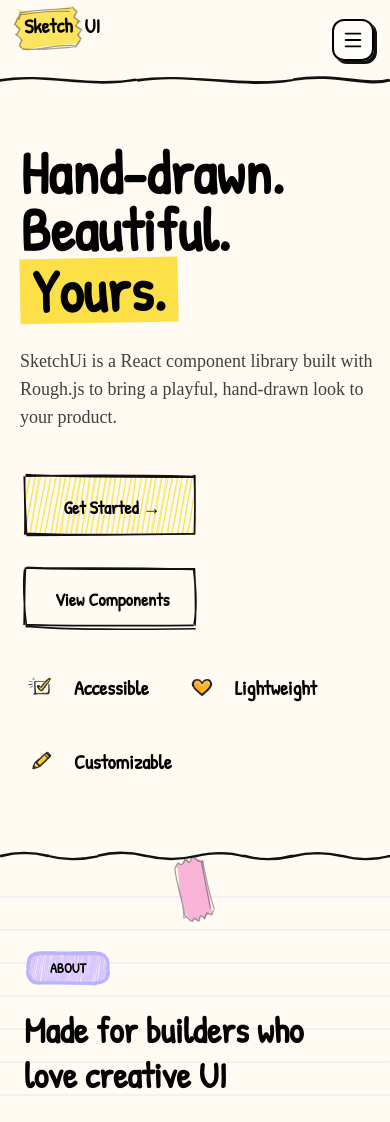
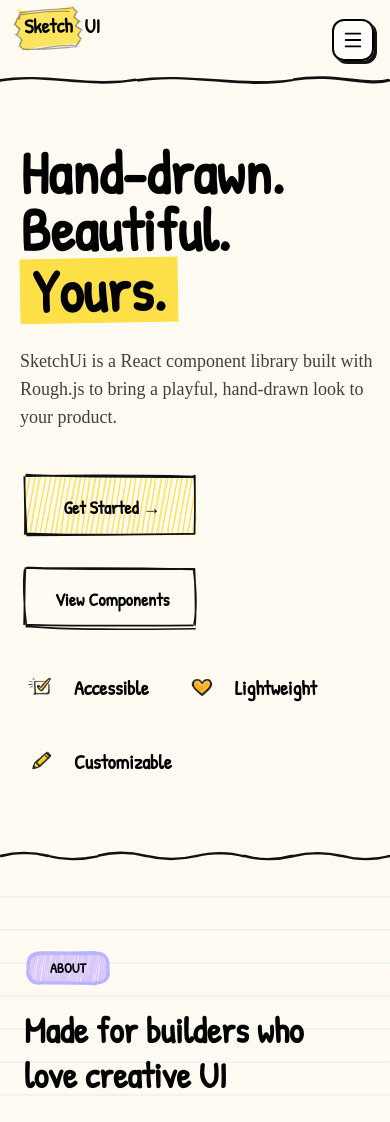
Before and after one commit to SANJOY-PAUL-0981/sketchui, a Next.js app: page / in a window 390 px wide. Shown: the top 1122 px of the page. Built offline with nearby package versions, Linux system fonts and the light colour scheme; a web font is replaced by a local one.

Commit message:
fix:removed the unwanted tape from about section in mobileview

```diff
--- a/components/site/About.tsx
+++ b/components/site/About.tsx
@@ -75,7 +75,7 @@ export function About() {
                                         className="absolute -right-16 -top-16 z-20 rotate-12"
                                     />
 
-                                    <div className="absolute left-1/2 -top-4 z-10 -translate-x-1/2 rotate-[-18deg]">
+                                    <div className="absolute left-1/2 -top-4 z-10 -translate-x-1/2 rotate-[-18deg] max-md:hidden">
                                         <Tape
                                             variant="pink"
                                             tapeStyle="side-torn"
```
